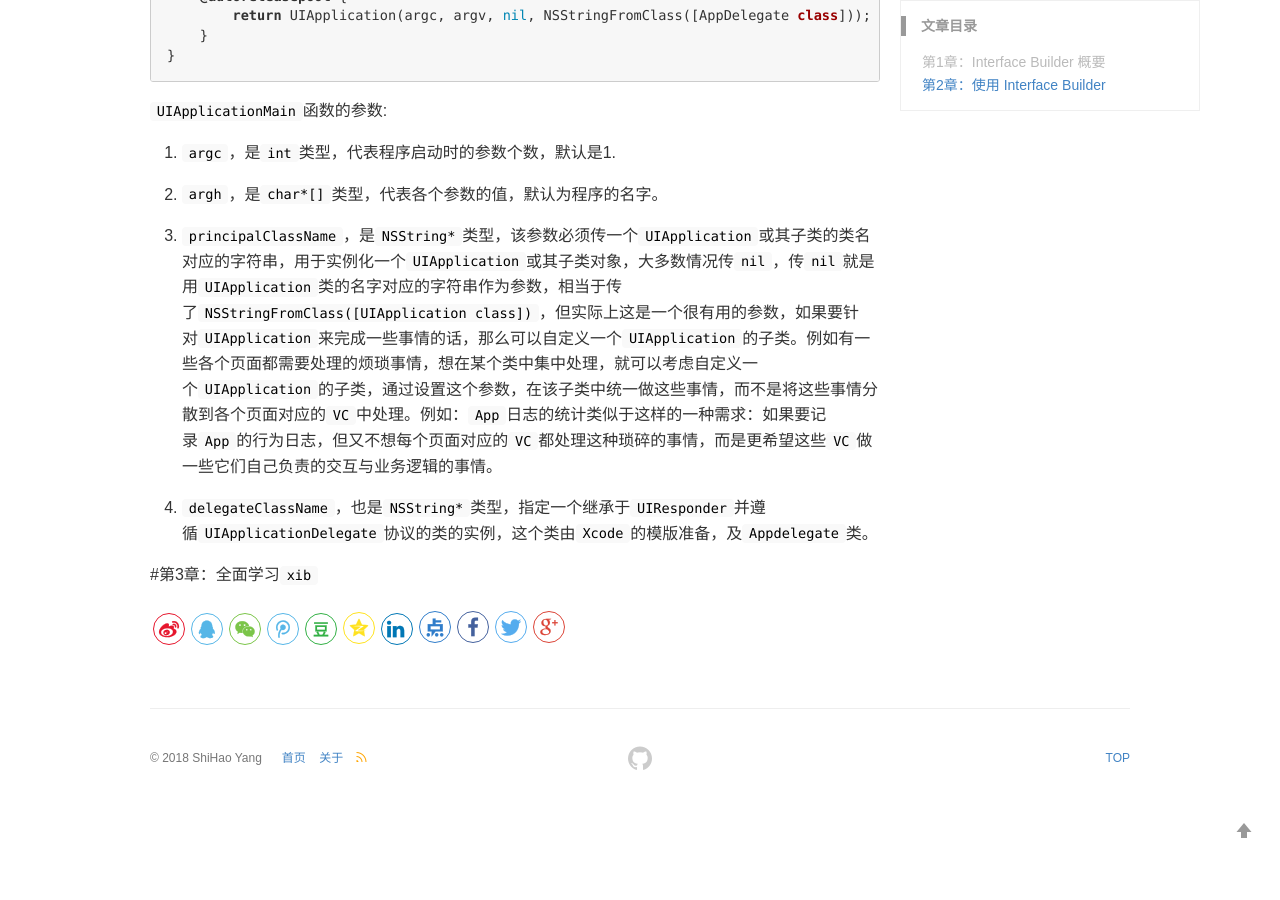
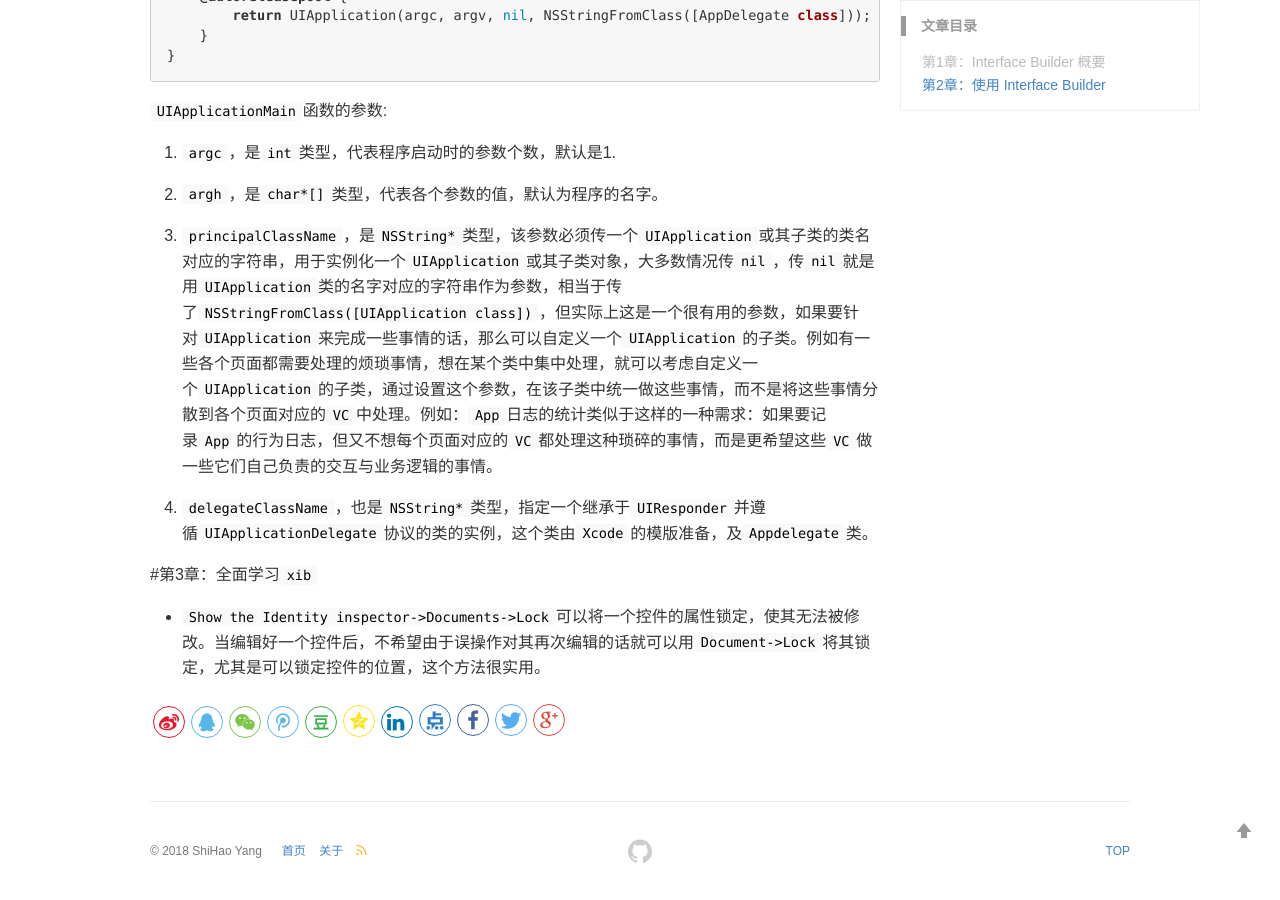
Before and after one commit to hao1993/hao1993.github.io, a Jekyll site: the page built from _posts/2018-11-29-iOS-UI-开发捷径.md, in a window 1280 px wide and 900 px high, scrolled down 1402 px. Built offline with Jekyll 4.4.1, drawn with Linux system fonts in a browser that asks for light colours; comment, search, counter and statistics services are not loaded; before the commit the page ends 2209 px from its top, so only the background shows below that.

Commit message:
Baidu Analytics

```diff
--- a/_config.yml
+++ b/_config.yml
@@ -90,3 +90,9 @@
     fulltext: false
     # 最多显示多少条搜索结果
     limit: 10
+
+# ---------------- #
+#    Analytics     #
+# ---------------- #
+# Baidu Analytics
+ba_track_id: 11d3aa996a63a709534916c078d5ba1a
--- a/_posts/2018-11-29-iOS-UI-开发捷径.md
+++ b/_posts/2018-11-29-iOS-UI-开发捷径.md
@@ -52,3 +52,5 @@
 
 
 #第3章：全面学习`xib`
+
+- `Show the Identity inspector->Documents->Lock`可以将一个控件的属性锁定，使其无法被修改。当编辑好一个控件后，不希望由于误操作对其再次编辑的话就可以用`Document->Lock`将其锁定，尤其是可以锁定控件的位置，这个方法很实用。
```
